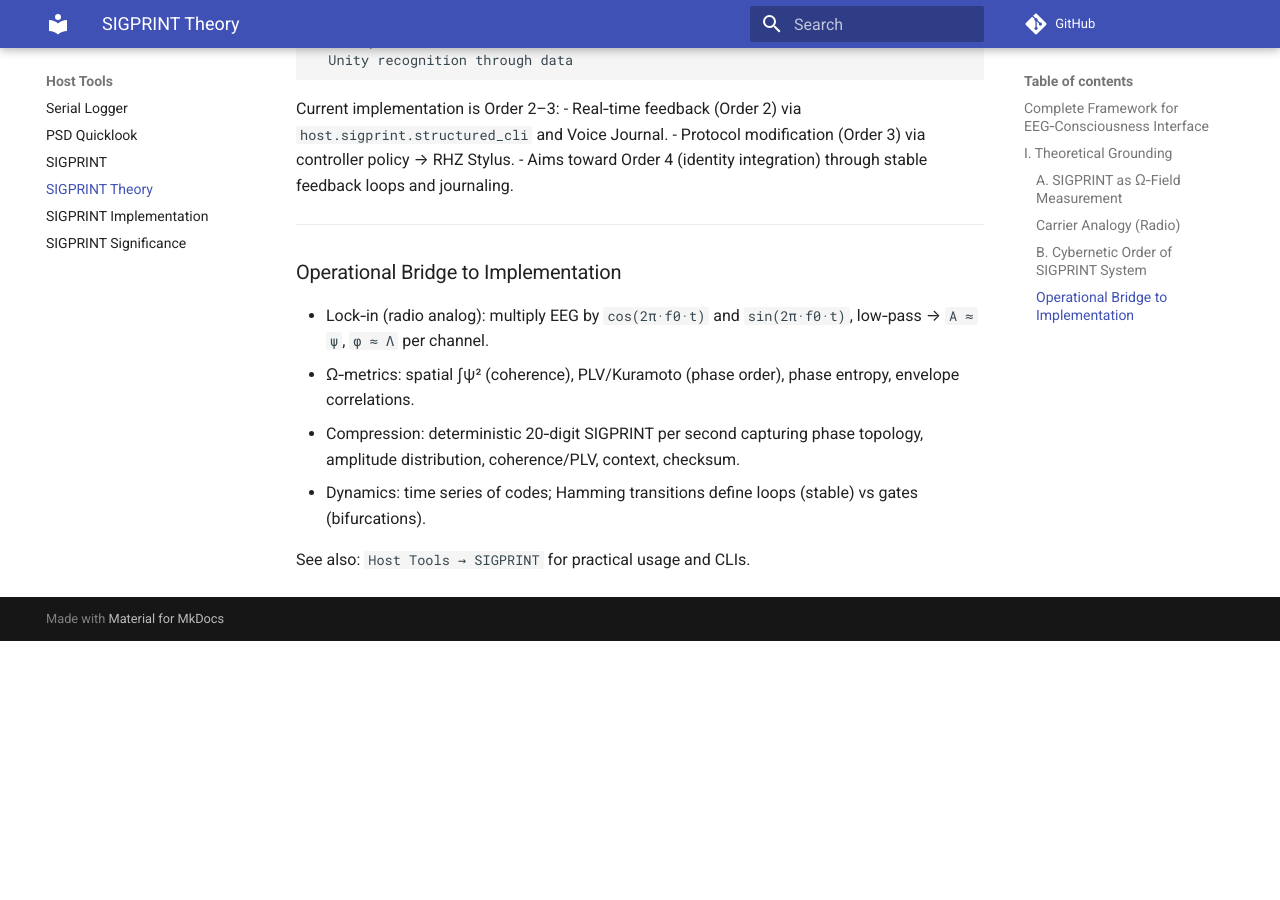
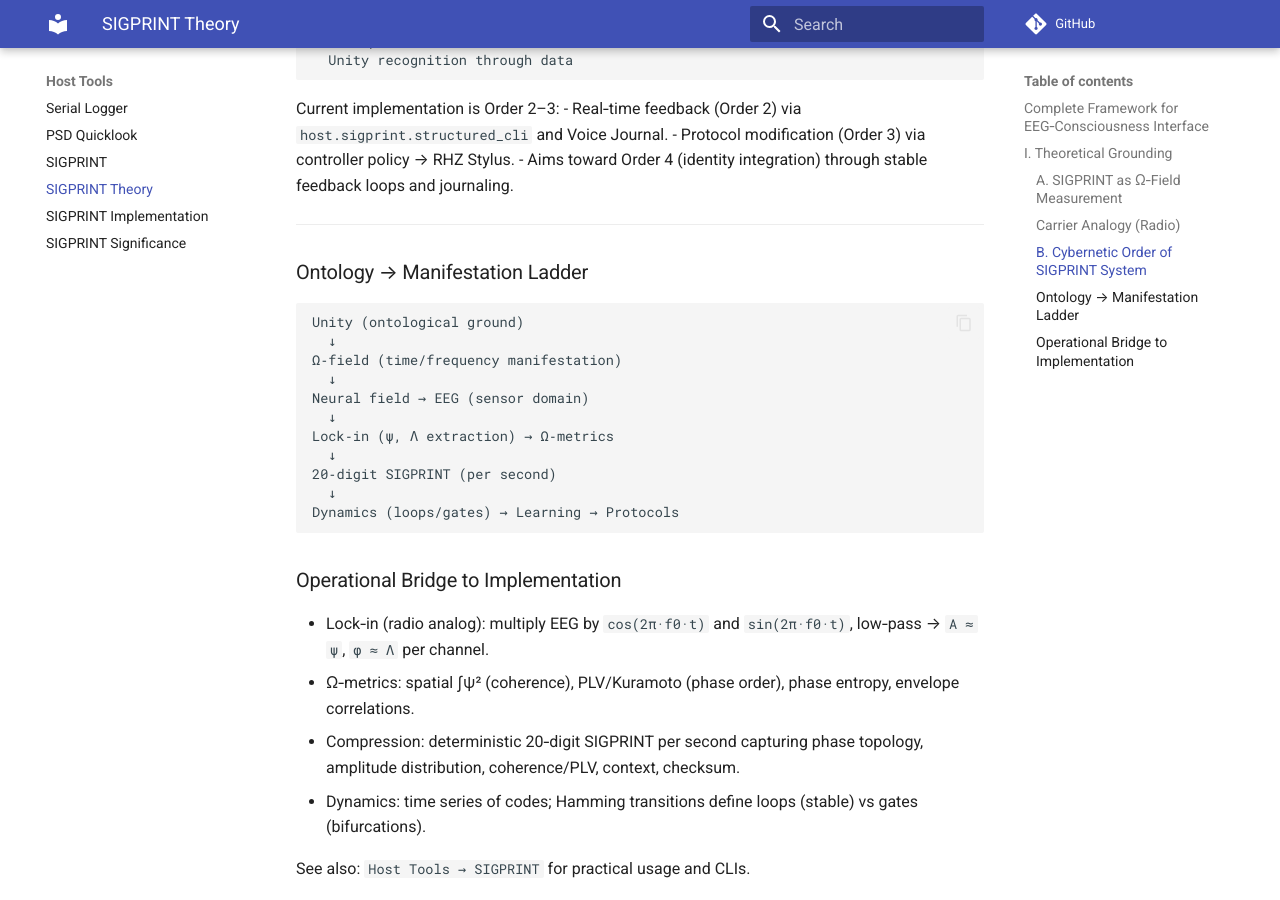
Before and after one commit to AceTheDactyl/VesselOS-MonoRepo, an MkDocs documentation site: the page built from docs/sigprint_theory.md, in a window 1280 px wide and 900 px high, scrolled down 1789 px. Built offline with MkDocs 1.6.1 and Material for MkDocs 9.7.7, drawn with Linux system fonts in a browser that asks for light colours; comment, search, counter and statistics services are not loaded; before the commit the page ends 2430 px from its top, so only the background shows below that.

Commit message:
docs(theory): add Ontology → Manifestation ladder (Ω‑field step)

````diff
--- a/docs/sigprint_theory.md
+++ b/docs/sigprint_theory.md
@@ -88,6 +88,22 @@ Current implementation is Order 2–3:
 
 ---
 
+### Ontology → Manifestation Ladder
+
+```
+Unity (ontological ground)
+  ↓
+Ω‑field (time/frequency manifestation)
+  ↓
+Neural field → EEG (sensor domain)
+  ↓
+Lock‑in (ψ, Λ extraction) → Ω‑metrics
+  ↓
+20‑digit SIGPRINT (per second)
+  ↓
+Dynamics (loops/gates) → Learning → Protocols
+```
+
 ### Operational Bridge to Implementation
 - Lock‑in (radio analog): multiply EEG by `cos(2π·f0·t)` and `sin(2π·f0·t)`, low‑pass → `A ≈ ψ`, `φ ≈ Λ` per channel.
 - Ω‑metrics: spatial ∫ψ² (coherence), PLV/Kuramoto (phase order), phase entropy, envelope correlations.
````
